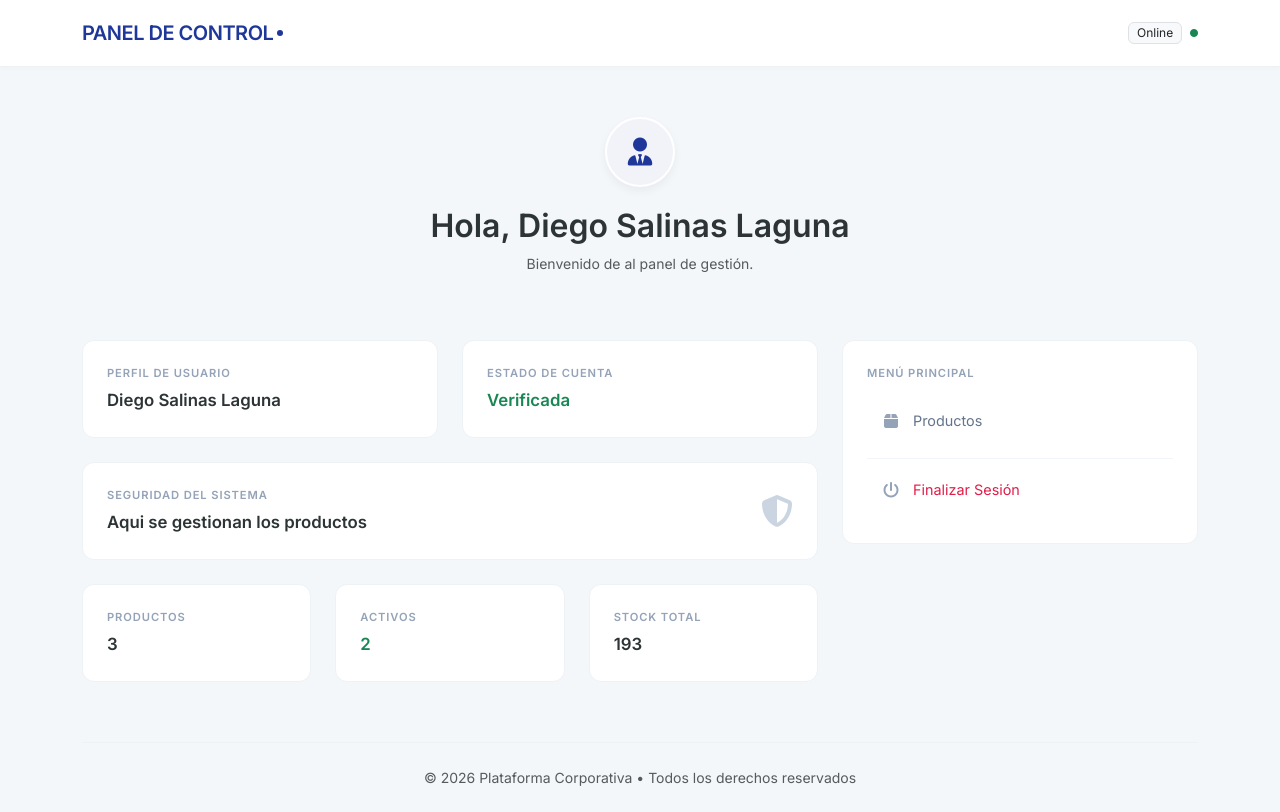
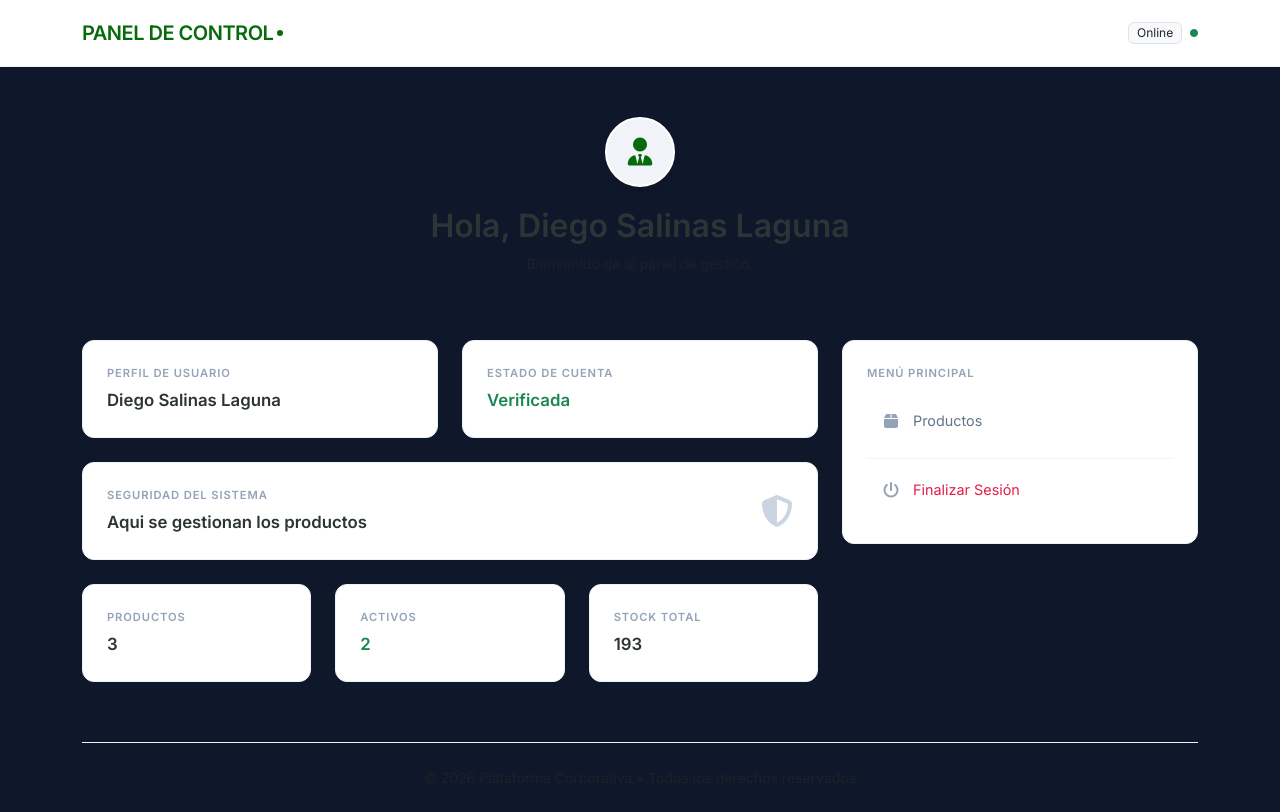
Before and after one commit to EsauRamireZ/PythonPollo, a Flask app: page /dashboard in a window 1280 px wide. Run offline with Flask 3, Linux system fonts and the light colour scheme; a user stored in the database is signed in; data comes from the database, SQL or seed files in the repository.

Commit message:
Update dashboard.html

```diff
--- a/templates/dashboard.html
+++ b/templates/dashboard.html
@@ -11,9 +11,9 @@
 
     <style>
         :root {
-            --primary-navy: #1e3799;
+            --primary-navy: #066b0b;
             --dark-blue: #2d3436;
-            --bg-canvas: #f4f7f9;
+            --bg-canvas: #0f172a;
             --border-color: #edf2f7;
         }
 
```
